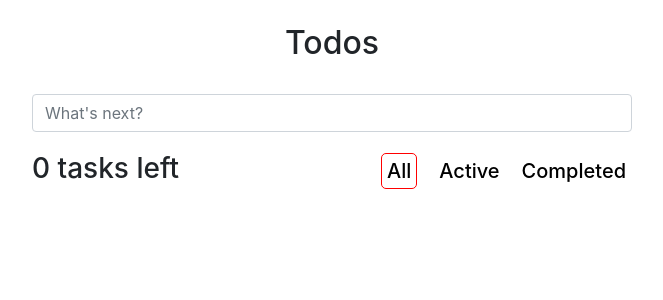
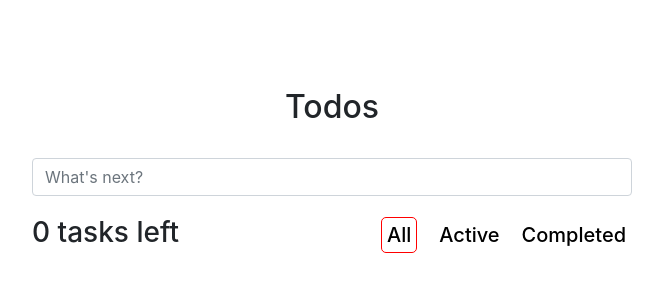
Before and after one commit to MeriSegal/todo-list-ex, a React (Create React App) app: page / in a window 1280 px wide. Shown: the top 300 px of the page, without its empty margins (308-971 px from the left). Built offline with nearby package versions, Linux system fonts and the light colour scheme.

Commit message:
Design fix

```diff
--- a/src/App.css
+++ b/src/App.css
@@ -1,15 +1,16 @@
 .App {
   text-align: center;
+  padding:5%
 }
 
 .form-group{
-  width: 600px;
+  max-width: 600px;
   margin: auto;
   margin-bottom: 20px;
 }
 
 .input-group{
-  width: 600px;
+  max-width: 600px;
   margin: auto;
   border-bottom: solid rgb(202, 201, 201) 1px;
 }
@@ -41,6 +42,7 @@
 .selector{
   display: flex;
   justify-content: space-between;
+  margin-right: 25%;
 }
 
 .selector> button{
@@ -64,3 +66,10 @@
 .react-confirm-alert-button-group > button{
   background-color: rgba(55, 55, 116, 0.884);
 }
+
+@media screen and (min-width: 701px) {
+  .selector{
+    margin-right: 0;
+  }
+
+}
```
